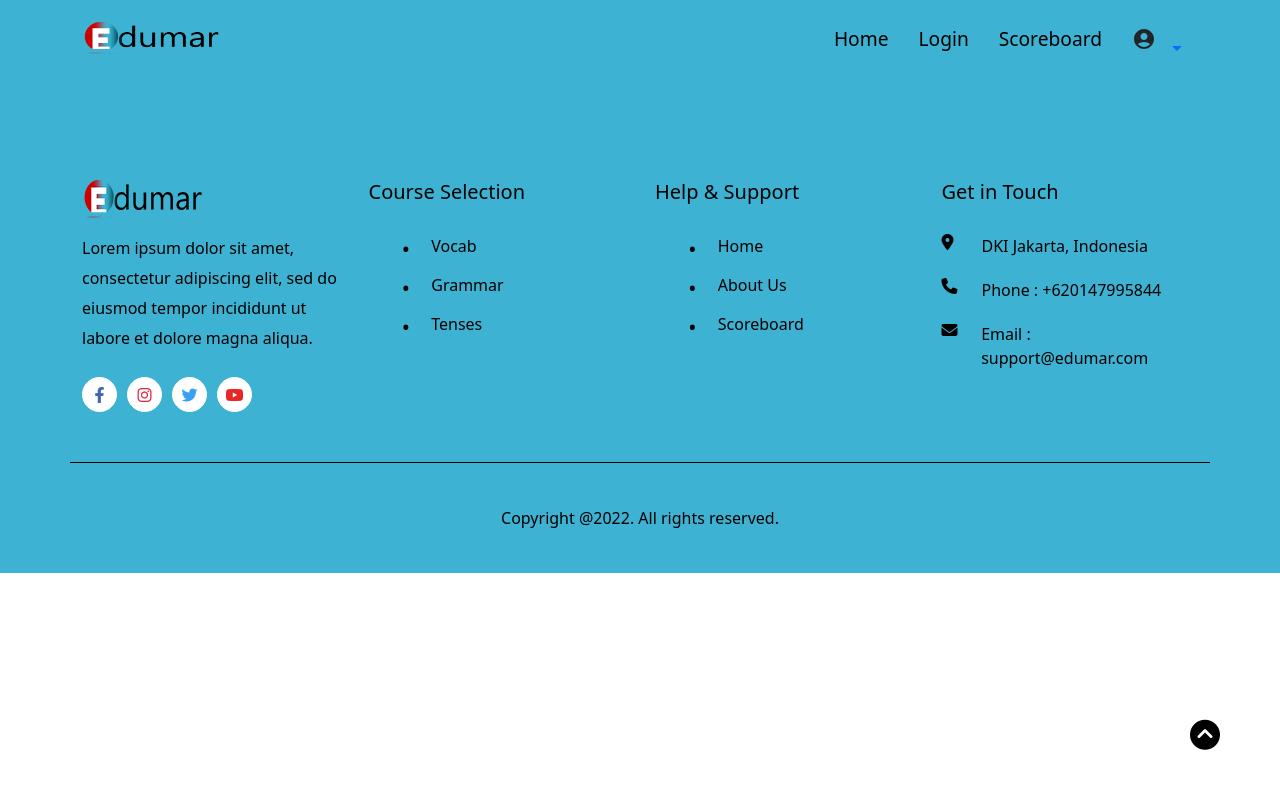
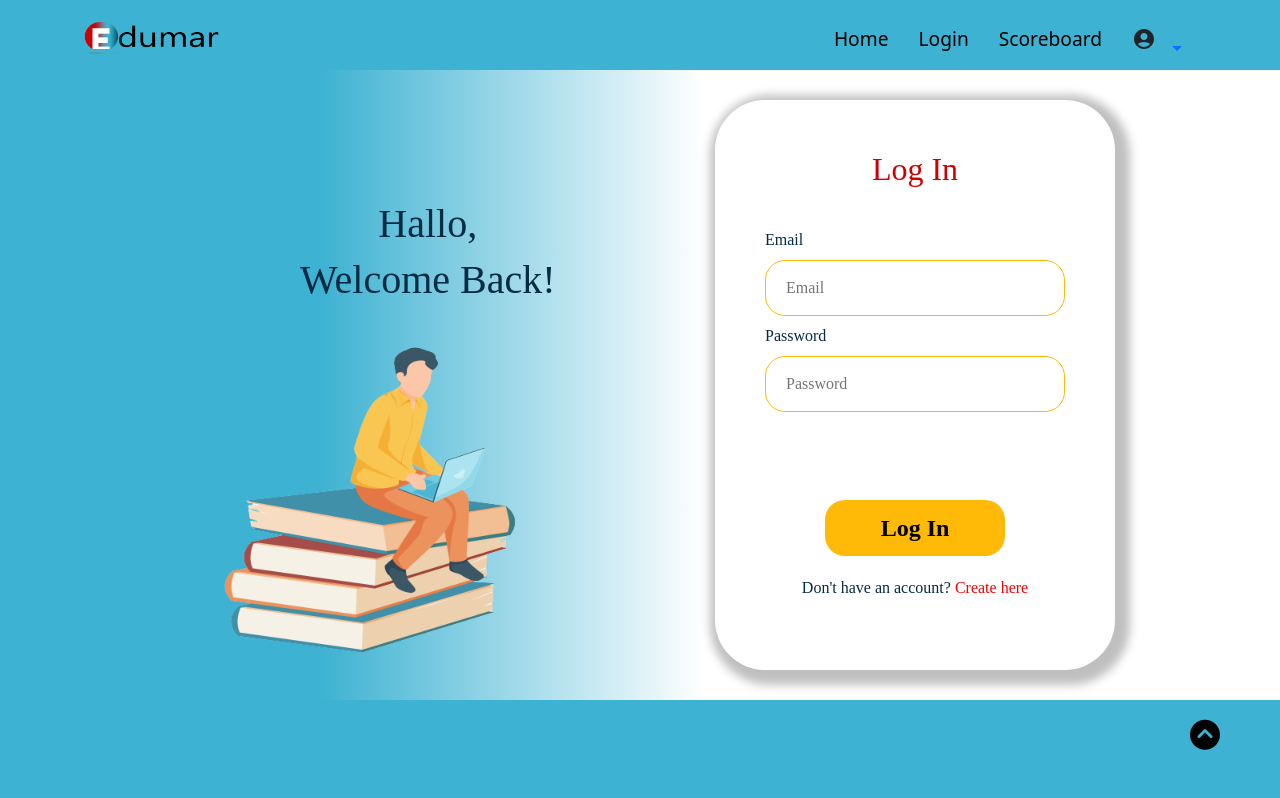
Before and after one commit to rg-km/final-project-engineering-63, a React (Create React App) app in the folder frontend/: page /login in a window 1280 px wide. Shown: the top 798 px of the page. Built offline with nearby package versions, Linux system fonts and the light colour scheme.

Commit message:
update link login

```diff
--- a/frontend/src/App.js
+++ b/frontend/src/App.js
@@ -4,6 +4,7 @@ import { BrowserRouter as Router, Switch, Route } from "react-router-dom"
 import Footer from "./components/home/Footer"
 import Header from "./components/home/header/Header"
 import HomePages from "./components/pages/HomePages"
+import LoginPages from "./components/pages/LoginPages"
 
 const App = () => {
   return (
@@ -12,6 +13,7 @@ const App = () => {
         <Header />
         <Switch>
           <Route path='/' exact component={HomePages} />
+          <Route path='/login' exact component={LoginPages} />
         </Switch>
         <Footer />
       </Router>
--- a/frontend/src/components/home/header/Header.jsx
+++ b/frontend/src/components/home/header/Header.jsx
@@ -25,7 +25,7 @@ const Header = () => {
                 <Link to='/' style={{textDecoration: "none", color : "black"}}>Home</Link>
               </li>
               <li>
-                <Link to='/' style={{textDecoration: "none", color : "black"}}>Login</Link>
+                <Link to='login' style={{textDecoration: "none", color : "black"}}>Login</Link>
               </li>
               <li>
                 <Link to='/'style={{textDecoration: "none", color : "black"}}>Scoreboard</Link>
--- a/frontend/src/components/login/Login.jsx
+++ b/frontend/src/components/login/Login.jsx
@@ -25,7 +25,7 @@ return(
       <div className="greetings">
          <h1> Hallo, </h1><h1> Welcome Back!</h1>
       </div>
-      <div className="container">
+      <div className="container-login">
         <div className='login-box'>
           <form onSubmit={handleSubmit}>
         <h2>Log In</h2>
--- a/frontend/src/components/pages/LoginPages.css
+++ b/frontend/src/components/pages/LoginPages.css
@@ -2,14 +2,14 @@
     box-sizing: border-box;
   }
 
-  body {
+.gradient{
     font-family: cursive;
     color: rgba(3, 43, 67, 1);
-    margin: 0;
+    margin-top: -10px;
     background: linear-gradient(90deg, rgba(61, 178, 210, 1) 25%, rgba(255, 255, 255, 1) 55%);
   }
 
-  .container{
+  .container-login{
     display: flex;
     flex-wrap: wrap;
     justify-content: center;
@@ -18,7 +18,7 @@
   .greetings{
     position: absolute;
     font-size: 25px;
-    margin-top: 150px;
+    margin-top: 130px;
     margin-left: 300px;
     text-align: center;
     max-width: 100%;
@@ -31,20 +31,20 @@
     max-width: 100%;
     display:block;
     height: auto;
-    margin-left: 150px;
-    margin-top: -400px;
+    margin-left: 170px;
+    margin-top: -500px;
   }
 
 
   .login-box{
     max-width: 100%;
-    margin-top: 150px;
-    margin-bottom: 80px;
-    margin-left: 450px;
+    margin-top: 30px;
+    margin-bottom: 130px;
+    margin-left: 550px;
     flex-basis: 400px;
     background: #fff;
     padding: 50px;
-    box-shadow: 10px 10px 10px rgba(0, 0, 0, 0.25);
+    box-shadow: 5px 5px 10px 10px rgba(0, 0, 0, 0.25);
     border-radius: 50px;
     display: flex;
     flex-direction: column;
--- a/frontend/src/components/pages/LoginPages.jsx
+++ b/frontend/src/components/pages/LoginPages.jsx
@@ -1,16 +1,17 @@
 import React from "react"
 import Login from "../login/Login"
-import GreatingsImage from "../public/assets/greating-image.png"
 import "./LoginPages.css"
 
 
 const LoginPages = () => {
     return (
       <>
+      <div className="gradient">
         <Login/>
           <div className="login-image">
-            <img src={GreatingsImage} alt="" height={400} width={400}/>
+            <img src="./assets/greating-image.png" alt="" height={400} width={400}/>
         </div>
+      </div>
       </>
     )
   }
```
